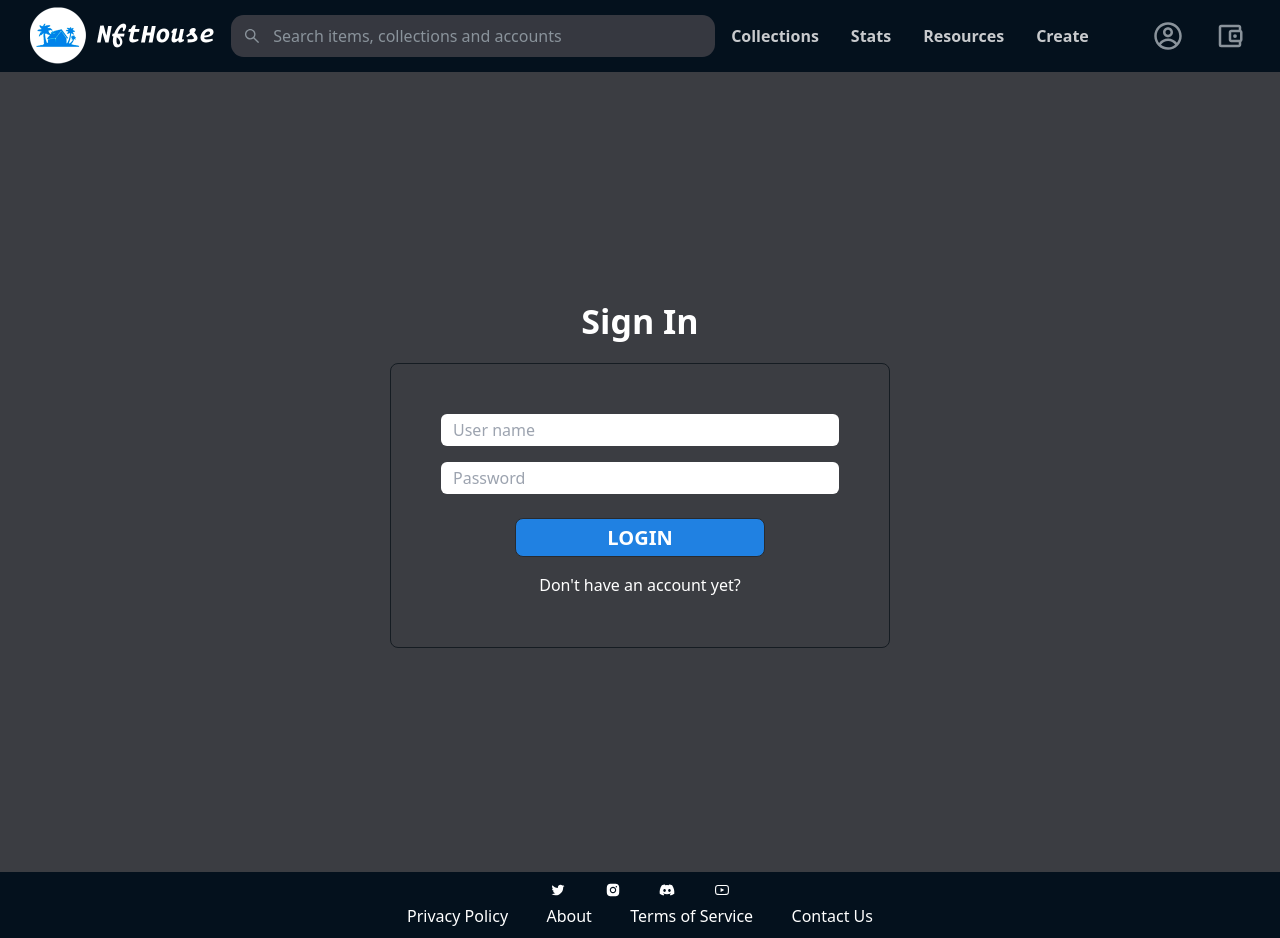
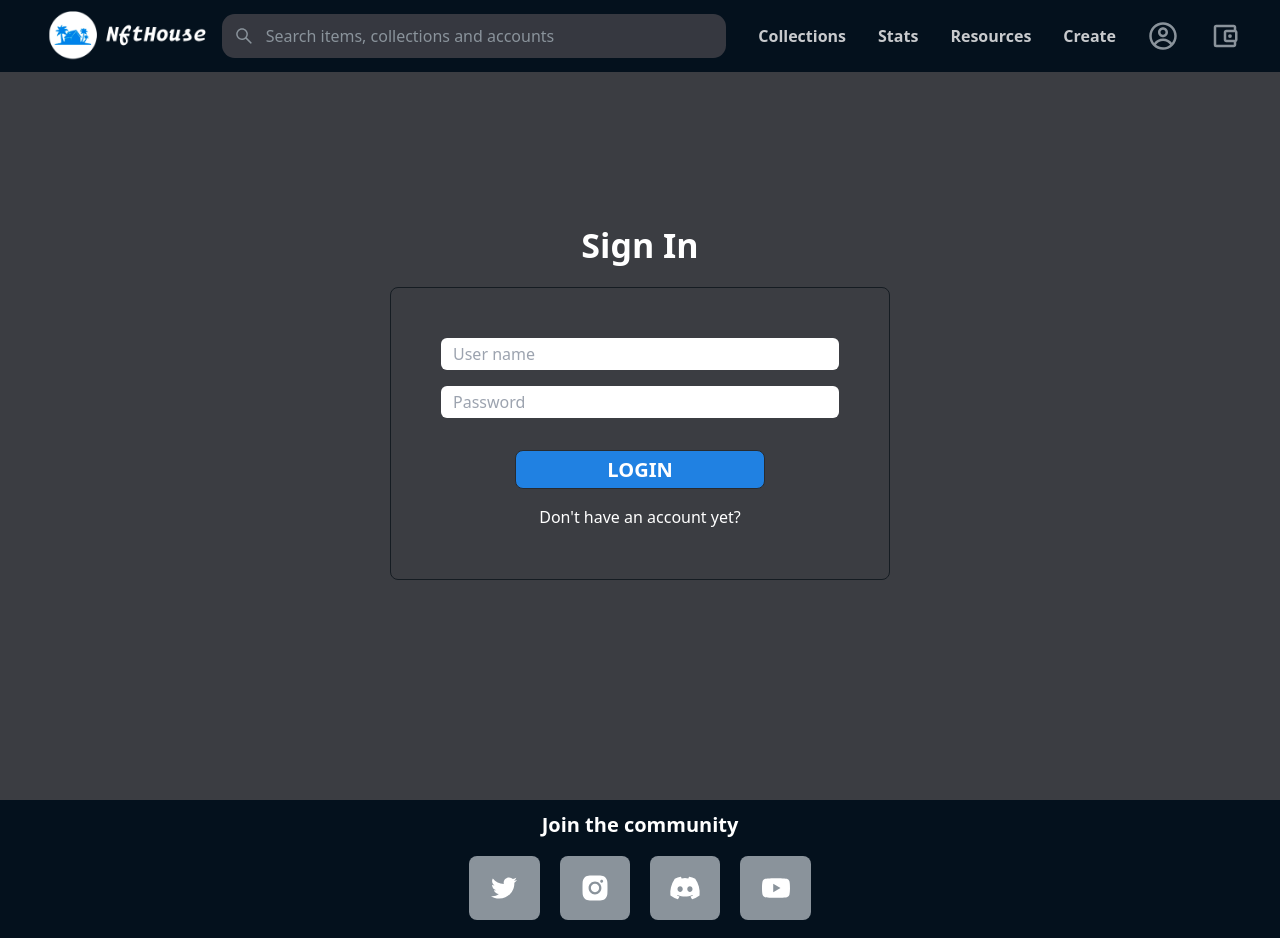
Before and after one commit to EmerBV/NftHouse-React-Intro, a React (Create React App) app in the folder nfthouse/: page / in a window 1280 px wide. Shown: the top 938 px of the page. Built offline with nearby package versions, Linux system fonts and the light colour scheme.

Commit message:
navbar responsive & footer done

```diff
--- a/nfthouse/src/App.js
+++ b/nfthouse/src/App.js
@@ -5,9 +5,9 @@ import Header from './components/header/Header';
 import Footer from './components/footer/Footer';
 
 function App() {
-  const container = true;
+
   return (
-    <div className={('App', { container })}>
+    <div className='App'>
       <Header />
       <Login />
       <Footer />
--- a/nfthouse/src/components/footer/Footer.js
+++ b/nfthouse/src/components/footer/Footer.js
@@ -5,25 +5,39 @@ import "../../index.css";
 import { AiOutlineTwitter } from 'react-icons/ai';
 import { AiFillInstagram } from 'react-icons/ai';
 import { FaDiscord } from 'react-icons/fa';
-import { AiOutlineYoutube } from 'react-icons/ai';
+import { AiFillYoutube } from 'react-icons/ai';
 
 const style = {
     footerContainer: `bg-[#04111d] py-[0.2rem] items-center justify-center bottom-0 w-full relative`,
+    joinText: `flex justify-center text-xl font-extrabold text-white pt-2`,
     social: `flex items-center px-[1.2rem] pt-[0.4rem] justify-center`,
-    socialItem: `text-white hover:text-[#42a0ff] cursor-pointer px-[1.2rem]`,
+    iconWrapper: `flex bg-[#8a939b] hover:bg-[#42a0ff] rounded-lg m-2.5`,
+    socialItem: `text-white text-[32px] cursor-pointer px-[1.2rem] py-[1rem]`,
     list: `flex py-[0.4rem] text-center justify-center`,
     listItem: `text-white hover:text-[#42a0ff] cursor-pointer px-[1.2rem]`,
-    copyright: `text-[#8a939b] text-center block mb-[0.4rem]`,
+    copyrightContainer: `flex justify-center pb-4`,
+    copyright: `text-[#8a939b] text-center block`,
 }
 
 const Footer = () => {
     return (
         <footer className={style.footerContainer}>
+            <div className={style.joinText}>
+                Join the community
+            </div>
             <div className={style.social}>
-                <a className={style.socialItem} href="#"><AiOutlineTwitter /></a>
-                <a className={style.socialItem} href="#"><AiFillInstagram /></a>
-                <a className={style.socialItem} href="#"><FaDiscord /></a>
-                <a className={style.socialItem} href="#"><AiOutlineYoutube /></a>
+                <div className={style.iconWrapper}>
+                    <a className={style.socialItem} href="#"><AiOutlineTwitter /></a>
+                </div>
+                <div className={style.iconWrapper}>
+                    <a className={style.socialItem} href="#"><AiFillInstagram /></a>
+                </div>
+                <div className={style.iconWrapper}>
+                    <a className={style.socialItem} href="#"><FaDiscord /></a>
+                </div>
+                <div className={style.iconWrapper}>
+                    <a className={style.socialItem} href="#"><AiFillYoutube /></a>
+                </div>
             </div>
 
             <ul className={style.list}>
@@ -40,7 +54,11 @@ const Footer = () => {
                     <a className={style.listItem} href="#">Contact Us</a>
                 </li>
             </ul>
-            <p className={style.copyright}>NftHouse <span>&copy;</span> 2022.</p>
+
+            <div className={style.copyrightContainer}>
+                <p className={style.copyright}>NftHouse <span>&copy;</span> 2022.</p>
+            </div>
+
         </footer>
     );
 };
--- a/nfthouse/src/components/header/Header.js
+++ b/nfthouse/src/components/header/Header.js
@@ -1,4 +1,4 @@
-import React from "react";
+import React, { useState } from "react";
 
 import "../../index.css";
 
@@ -6,57 +6,73 @@ import Logo from '../../assets/nftHouse-logo-2.png';
 import { AiOutlineSearch } from 'react-icons/ai';
 import { CgProfile } from 'react-icons/cg';
 import { MdOutlineAccountBalanceWallet } from 'react-icons/md';
+import { AiOutlineMenu } from 'react-icons/ai';
+import { AiOutlineClose } from 'react-icons/ai';
 
 const style = {
-    navWrapper: `max-w-full bg-[#04111d] px-[1.2rem] py-[0.2rem] items-center h-[72px] sticky top-0 z-[110] transition-[top] duration-[0.5s] ease-[0s] flex md:flex justify-between`,
+    //navWrapper: `max-w-full bg-[#04111d] px-[1.2rem] py-[0.2rem] items-center h-[72px] sticky top-0 z-[110] transition-[top] duration-[0.5s] ease-[0s] flex md:flex justify-between`,
+    navWrapper: `w-full fixed top-0 left-0 z-[110] items-center`,
+    navContainer: `md:flex items-center justify-between bg-[#04111d] md:px-10 px-7`,
     logoContainer: `mr-3`,
-    searchBar: `hidden lg:flex md:flex flex-1 bg-[#363840] rounded-[0.8rem] hover:bg-[#4c505c] items-center  text-center`,
-    searchIcon: `text-[#8a939b] mx-3 font-bold text-lg`,
-    searchInput: `h-[2.6rem] w-full border-0 bg-transparent outline-0 ring-0 px-2 pl-0 text-[#e6e8eb] placeholder:text-[#8a939b]`,
-    headerItems: `hidden lg:flex md:flex justify-end items-center`,
-    headerItem: `lg:px-4 md:px-3 font-bold text-[#c8cacd] hover:text-white cursor-pointer`,
-    headerIcon: `text-[#8a939b] text-3xl font-black lg:px-4 md:px-3 hover:text-white cursor-pointer`,
+    //searchBar: `hidden lg:flex md:flex flex-1 bg-[#363840] rounded-[0.8rem] hover:bg-[#4c505c] items-center  text-center`,
+    searchBar: `flex flex-1 md:items-center md:text-center bg-[#363840] rounded-[0.8rem] hover:bg-[#4c505c] md:my-0 my-7`,
+    searchIcon: `text-[#8a939b] font-bold text-xl text-center py-3 mx-3 justify-center`,
+    //searchInput: `h-[2.6rem] w-full border-0 bg-transparent outline-0 ring-0 px-2 pl-0 text-[#e6e8eb] placeholder:text-[#8a939b]`,
+    searchInput: `md:flex md:items-center h-[2.6rem] w-full border-0 bg-transparent outline-0 ring-0 px-2 pl-0 text-[#e6e8eb] placeholder:text-[#8a939b]`,
+    //headerItems: `hidden lg:flex md:flex justify-end items-center`,
+    headerItems: `md:flex items-center md:bg-[#04111d] w-full`,
+    //headerItem: `lg:px-4 md:px-3 font-bold text-[#c8cacd] hover:text-white cursor-pointer`,
+    headerItem: `md:ml-8 font-bold text-[#c8cacd] hover:text-white duration-500 cursor-pointer md:my-0 my-7`,
+    //headerIcon: `text-[#8a939b] text-3xl font-black lg:px-4 md:px-3 hover:text-white cursor-pointer`,
+    headerIcon: `md:ml-8 text-[#8a939b] text-3xl hover:text-white duration-500 cursor-pointer md:my-0 my-7`,
+    menuBtn: `text-3xl text-white absolute right-10 top-7 cursor-pointer md:hidden`,
+    itemsContainer: `md:flex md:items-center md:pb-0 pb-12 absolute md:static bg-[#262626] md:z-auto z-[-1] left-0 w-full md:px-0 px-10`,
 }
 
 const Header = () => {
+
+  const [open,setOpen] = useState(false);
+
   return (
+
     <nav className={style.navWrapper}>
+      <div className={style.navContainer}>
         <div className={style.logoContainer}>
           <a href="index.html">
-          <img src={Logo} width="200" alt="" />
+            <img src={Logo} width="200" alt="logo" />
           </a>
         </div>
+
+        <div onClick={() => setOpen(!open)} className={style.menuBtn}>
+          {!open ? (<AiOutlineMenu />):(<AiOutlineClose />)}
+        </div>
+
+        <div className={`${style.itemsContainer} ${open ? 'top-20':'top-[-490px]'}`}>
+          <div className={style.headerItems}>
             <div className={style.searchBar}>
               <div className={style.searchIcon}>
                 <AiOutlineSearch />
               </div>
               <input className={style.searchInput} placeholder="Search items, collections and accounts" />
             </div>
-
-      <ul className={style.headerItems}>
-        <li>
-          <a href="collections.html" className={style.headerItem}>
+            <div className={style.headerItem}>
+              <a href="collections.html">
                 Collections
               </a>
-        </li>
-        <li>
-          <a href="stats.html" className={style.headerItem}>
+            </div>
+            <div className={style.headerItem}>
+              <a href="stats.html">
                 Stats
               </a>
-        </li>
-        <li>
-          <a href="resources.html" className={style.headerItem}>
+            </div>
+            <div className={style.headerItem}>
+              <a href="resources.html">
                 Resources
               </a>
-        </li>
-        <li>
-          <a href="create.html" className={style.headerItem}>
+            </div>
+            <div className={style.headerItem}>
+              <a href="create.html">
                 Create
-          </a>
-        </li>
-        <div className={style.headerIcon}>
-          <a href="myCollections.html">
-            <i className="far fa-user-circle" title="Account"></i>
               </a>
             </div>
             <div className={style.headerIcon}>
@@ -69,66 +85,13 @@ const Header = () => {
                 <MdOutlineAccountBalanceWallet title="Login / Logout" />
               </a>
             </div>
-      </ul>
-
-      <div className="hidden space-y-4 bg-[#04111d] px-3 py-2 left-0 top-[72px] z-[110] w-full absolute mobile-menu">
-        <div className="bg-[#363840] rounded-[0.8rem] hover:bg-[#4c505c] items-center  text-center lg:hidden md:hidden flex flex-1">
-          <div className={style.searchIcon}>
-            <AiOutlineSearch />
           </div>
-          <input
-            className={style.searchInput}
-            placeholder="Search items, collections and accounts"
-          />
         </div>
-        <ul className="lg:hidden md:hidden sm:block p-0">
-          <li>
-            <a href="collections.html" className="lg:px-4 md:px-3 font-bold text-[#c8cacd] hover:text-white cursor-pointer p-0">
-              Collections
-            </a>
-          </li>
-          <li>
-            <a href="stats.html" className="lg:px-4 md:px-3 font-bold text-[#c8cacd] hover:text-white cursor-pointer p-0">
-              Stats
-            </a>
-          </li>
-          <li>
-            <a href="resources.html" className="lg:px-4 md:px-3 font-bold text-[#c8cacd] hover:text-white cursor-pointer p-0">
-              Resources
-            </a>
-          </li>
-          <li>
-            <a href="createNft.html" className="lg:px-4 md:px-3 font-bold text-[#c8cacd] hover:text-white cursor-pointer p-0">
-              Create
-            </a>
-          </li>
-          <div className="text-[#8a939b] text-3xl font-black lg:px-4 md:px-3 hover:text-white cursor-pointer p-0">
-            <a href="myCollections.html">
-              <i className="far fa-user-circle" title="Account"></i>
-            </a>
       </div>
-          <div className="text-[#8a939b] text-3xl font-black lg:px-4 md:px-3 hover:text-white cursor-pointer p-0">
-            <a href="login.html">
-              <MdOutlineAccountBalanceWallet title="Login / Logout" />
-            </a>
-          </div>
-        </ul>
-      </div>
-
-      <button className="lg:hidden md:hidden flex mobile-menu-button">
-        <i className="text-white text-2xl fas fa-bars"></i>
-      </button>
     </nav>
 
   );
 
 };
 
-/* const btn = document.querySelector('button.mobile-menu-button');
-const menu = document.querySelector('.mobile-menu');
-
-btn.addEventListener('click', () => {
-        menu.classList.toggle("hidden");
-}); */
-
 export default Header;
--- a/nfthouse/src/components/login/Login.js
+++ b/nfthouse/src/components/login/Login.js
@@ -2,37 +2,44 @@ import React from 'react';
 
 import '../../index.css';
 
-/* const style = {
-   navWrapper: `max-w-full bg-[#04111d] px-[1.2rem] py-[0.2rem] items-center h-[72px] sticky top-0 z-[110] transition-[top] duration-[0.5s] ease-[0s] flex md:flex justify-between`,
-   logoContainer: `mr-3`,
-   searchBar: `hidden lg:flex md:flex flex-1`,
-} */
+const style = {
+   signinWrapper: `flex justify-center items-center w-full h-screen bg-[#3b3d42]`,
+   signinContainer: `relative block p-[50px] justify-center items-center w-[600px]`,
+   signinText: `text-[34px] text-center text-white font-[600] mb-4`,
+   formContainer: `p-[50px] rounded-lg border-[#151c22] border justify-center items-center`,
+   inputContainer: `mb-4`,
+   placeholderContainer: `h-[2rem] w-full border-0 rounded-md px-3 outline-0 ring-0`,
+   loginBtnContainer: `flex justify-center items-center`,
+   loginBtn: `border border-[#282b2f] bg-[#2081e2] hover:bg-[#42a0ff] p-[0.3rem] my-4 text-xl font-semibold rounded-lg cursor-pointer text-white w-[250px]`,
+   questionContainer: `flex justify-center items-center`,
+}
 
 const Login = () => {
     return (
-        <div>
-            <div className="flex justify-center items-center h-screen bg-[#3b3d42] mx-auto p-[20px]">
-                <div className="relative block p-[50px] justify-center items-center w-[600px]">
-                    <div className="block">
-                        <h1 className="text-[34px] text-center text-white font-[600] mb-4">Sign In</h1>
-                        <form className="p-[50px] rounded-lg border-[#151c22] border justify-center items-center">
-                            <div className="mb-4">
-                                <input className="h-[2rem] w-full border-0 rounded-md px-3 outline-0 ring-0" type="text" name="user" placeholder="User name" required />
-                            </div>
-                            <div className="mb-2">
-                                <input className="h-[2rem] w-full border-0 rounded-md px-3 outline-0 ring-0" type="password" name="password" placeholder="Password" required />
-                            </div>
-                            <div className="flex justify-center items-center">
-                                <button className="border border-[#282b2f] bg-[#2081e2] hover:bg-[#42a0ff] p-[0.3rem] my-4 text-xl font-semibold rounded-lg cursor-pointer text-white w-[250px]" type="submit" disabled>LOGIN</button>
-                            </div>
-                            <div className="flex justify-center items-center">
-                                <p className="text-white">Don't have an <a className="hover:text-[#2081e2]" href="signup.html">account</a> yet?</p>
-                            </div>
-                        </form>
+
+        <div className={style.signinWrapper}>
+            <div className={style.signinContainer}>
+
+                <h1 className={style.signinText}>Sign In</h1>
+
+                <form className={style.formContainer}>
+                    <div className={style.inputContainer}>
+                        <input className={style.placeholderContainer} type="text" name="user" placeholder="User name" required />
                     </div>
-                </div>
+                    <div className="mb-4">
+                        <input className={style.placeholderContainer} type="password" name="password" placeholder="Password" required />
+                    </div>
+                    <div className={style.loginBtnContainer}>
+                        <button className={style.loginBtn} type="submit" disabled>LOGIN</button>
+                    </div>
+                    <div className={style.questionContainer}>
+                        <p className="text-white">Don't have an <a className="hover:text-[#2081e2]" href="signup.html">account</a> yet?</p>
+                    </div>
+                </form>
+
             </div>
         </div>
+
     );
 };
 
--- a/nfthouse/tailwind.config.js
+++ b/nfthouse/tailwind.config.js
@@ -9,11 +9,11 @@ module.exports = {
     container: {
       center: true,
       padding: "1rem",
-      screens: {
+      /* screens: {
         lg: '1124px',
         xl: '1124px',
         "2xl": "1124px",
-      },
+      }, */
     },
   },
   plugins: [],
```
Also changed, not shown: nfthouse/src/components/common/Button.js (added, +11 -0 lines). Lines whose indentation alone changed are shown as unchanged.
